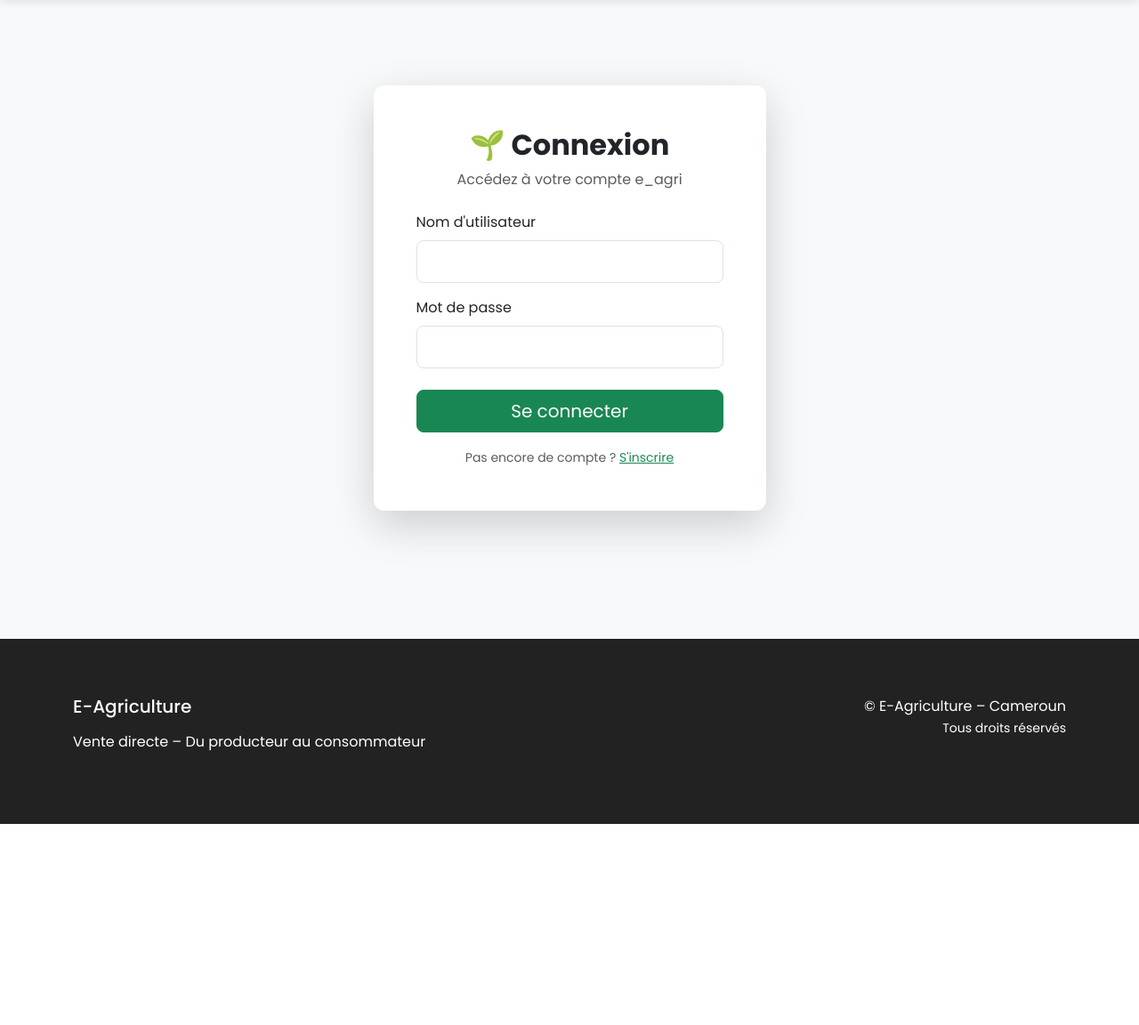
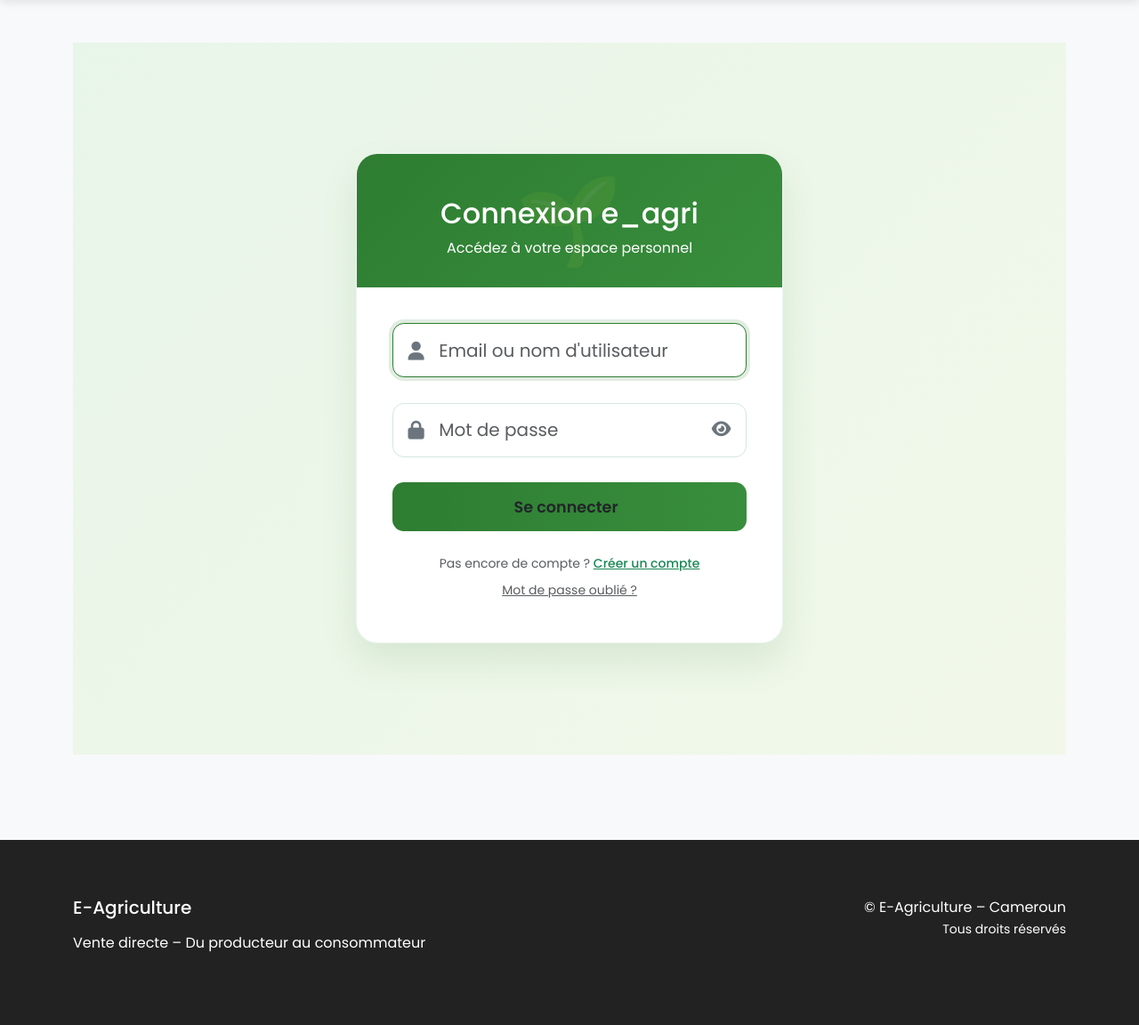
Before and after one commit to Rosvel4044/e_agri, a Django app: page /agri_market/connexion/ in a window 1280 px wide. Shown: the part 60-1212 px from the top of the page at 89% size. Before the commit the page ends 986 px from the top, so only its background shows below. Run offline with Django 5.2, Linux system fonts and the light colour scheme.

Commit message:
Update connexion.html

```diff
--- a/agri_market/templates/connexion.html
+++ b/agri_market/templates/connexion.html
@@ -1,72 +1,237 @@
 {% extends 'base.html' %}
-
 {% block title %}Connexion - e_agri{% endblock %}
 
+{% block extra_css %}
+<style>
+    .auth-wrapper {
+        min-height: 100vh;
+        background: linear-gradient(135deg, #e8f5e9 0%, #f1f8e9 100%);
+        display: flex;
+        align-items: center;
+        justify-content: center;
+        padding: 2rem 1rem;
+    }
+
+    .auth-card {
+        background: white;
+        border-radius: 1.5rem;
+        box-shadow: 0 20px 40px rgba(46, 125, 50, 0.12);
+        overflow: hidden;
+        max-width: 480px;
+        width: 100%;
+        border: 1px solid rgba(46, 125, 50, 0.08);
+        transition: all 0.4s ease;
+    }
+
+    .auth-header {
+        background: linear-gradient(135deg, #2e7d32 0%, #388e3c 100%);
+        color: white;
+        padding: 3rem 2rem 2rem;
+        text-align: center;
+        position: relative;
+    }
+
+    .auth-header::before {
+        content: '🌱';
+        position: absolute;
+        font-size: 6rem;
+        opacity: 0.12;
+        top: 50%;
+        left: 50%;
+        transform: translate(-50%, -50%);
+        z-index: 0;
+    }
+
+    .auth-header h2,
+    .auth-header p {
+        position: relative;
+        z-index: 1;
+    }
+
+    .auth-body {
+        padding: 2.5rem 2.5rem 3rem;
+    }
+
+    .form-group {
+        position: relative;
+        margin-bottom: 1.8rem;
+    }
+
+    .form-control {
+        border-radius: 0.8rem;
+        padding: 0.9rem 1.2rem 0.9rem 3.2rem;
+        border: 1px solid #d1e7dd;
+        transition: all 0.3s ease;
+    }
+
+    .form-control:focus {
+        border-color: #2e7d32;
+        box-shadow: 0 0 0 0.25rem rgba(46, 125, 50, 0.15);
+    }
+
+    .input-icon {
+        position: absolute;
+        left: 1.1rem;
+        top: 50%;
+        transform: translateY(-50%);
+        color: #6c757d;
+        font-size: 1.3rem;
+        z-index: 1;
+    }
+
+    .password-toggle {
+        position: absolute;
+        right: 1.1rem;
+        top: 50%;
+        transform: translateY(-50%);
+        cursor: pointer;
+        color: #6c757d;
+        font-size: 1.2rem;
+    }
+
+    .btn-connect {
+        background: linear-gradient(90deg, #2e7d32 0%, #388e3c 100%);
+        border: none;
+        padding: 0.9rem;
+        font-weight: 600;
+        font-size: 1.1rem;
+        border-radius: 0.8rem;
+        transition: all 0.3s ease;
+    }
+
+    .btn-connect:hover {
+        background: linear-gradient(90deg, #1b5e20 0%, #2e7d32 100%);
+        transform: translateY(-2px);
+        box-shadow: 0 8px 20px rgba(46, 125, 50, 0.3);
+    }
+
+    .btn-connect:active {
+        transform: translateY(0);
+    }
+
+    .loader {
+        display: none;
+        border: 3px solid #f3f3f3;
+        border-top: 3px solid #2e7d32;
+        border-radius: 50%;
+        width: 24px;
+        height: 24px;
+        animation: spin 1s linear infinite;
+        margin: 0 auto;
+    }
+
+    @keyframes spin {
+        0% { transform: rotate(0deg); }
+        100% { transform: rotate(360deg); }
+    }
+
+    @media (max-width: 576px) {
+        .auth-body { padding: 2rem 1.5rem; }
+        .auth-header { padding: 2.5rem 1.5rem 1.8rem; }
+    }
+</style>
+{% endblock %}
+
 {% block content %}
-<div class="container py-5">
-    <div class="row justify-content-center">
-        <div class="col-md-6 col-lg-5">
-            <div class="card shadow-lg">
-                <div class="card-body p-5">
 
-                    <div class="text-center mb-4">
-                        <h2 class="fw-bold">🌱 Connexion</h2>
-                        <p class="text-muted">Accédez à votre compte e_agri</p>
+<div class="auth-wrapper">
+    <div class="auth-card" data-aos="fade-up" data-aos-duration="800">
+        <div class="auth-header">
+            <h2 class="mb-2">Connexion e_agri</h2>
+            <p class="mb-0 opacity-85">Accédez à votre espace personnel</p>
         </div>
 
+        <div class="auth-body">
             {% if messages %}
                 {% for message in messages %}
-                            <div class="alert alert-{{ message.tags }} alert-dismissible fade show">
+                    <div class="alert alert-{{ message.tags }} alert-dismissible fade show mb-4" role="alert">
                         {{ message }}
-                                <button type="button" class="btn-close" data-bs-dismiss="alert"></button>
+                        <button type="button" class="btn-close" data-bs-dismiss="alert" aria-label="Close"></button>
                     </div>
                 {% endfor %}
             {% endif %}
 
-                    <form method="POST">
+            <form method="POST" id="loginForm">
                 {% csrf_token %}
 
-                        <!-- 🔑 IMPORTANT POUR ÉVITER LA BOUCLE -->
-                        {% if request.GET.next %}
-                            <input type="hidden" name="next" value="{{ request.GET.next }}">
-                        {% endif %}
-
-                        <div class="mb-3">
-                            <label class="form-label">Nom d'utilisateur</label>
+                <!-- Champ identifiant -->
+                <div class="form-group position-relative">
+                    <i class="fas fa-user input-icon"></i>
                     <input type="text"
+                           name="email"
                            class="form-control form-control-lg"
-                                   name="username"
-                                   required>
+                           placeholder="Email ou nom d'utilisateur"
+                           required
+                           autofocus>
                 </div>
 
-                        <div class="mb-4">
-                            <label class="form-label">Mot de passe</label>
+                <!-- Champ mot de passe -->
+                <div class="form-group position-relative">
+                    <i class="fas fa-lock input-icon"></i>
                     <input type="password"
+                           name="password"
+                           id="passwordField"
                            class="form-control form-control-lg"
-                                   name="password"
+                           placeholder="Mot de passe"
                            required>
+                    <i class="fas fa-eye password-toggle" id="togglePassword"></i>
                 </div>
 
-                        <!-- ✅ LE VRAI BOUTON -->
-                        <button type="submit"
-                                class="btn btn-success btn-lg w-100 mb-3">
-                            Se connecter
+                <!-- Bouton connexion avec loader -->
+                <button type="submit" class="btn btn-connect w-100 d-flex align-items-center justify-content-center" id="submitBtn">
+                    <span class="me-2">Se connecter</span>
+                    <div class="loader" id="loader"></div>
                 </button>
 
-                        <div class="text-center">
+                <div class="text-center mt-4">
                     <small class="text-muted">
                         Pas encore de compte ?
-                                <a href="{% url 'agri_market:inscription' %}"
-                                   class="text-success">
-                                    S'inscrire
+                        <a href="{% url 'agri_market:inscription' %}" class="text-success fw-medium">
+                            Créer un compte
                         </a>
+                    </small>
+                    <br>
+                    <small class="text-muted mt-2 d-block">
+                        <a href="#" class="text-muted">Mot de passe oublié ?</a>
                     </small>
                 </div>
             </form>
-
         </div>
     </div>
 </div>
-    </div>
-</div>
+
 {% endblock %}
+
+{% block extra_js %}
+<script>
+    // Toggle visibilité mot de passe
+    const togglePassword = document.querySelector('#togglePassword');
+    const passwordField = document.querySelector('#passwordField');
+
+    togglePassword.addEventListener('click', function () {
+        const type = passwordField.getAttribute('type') === 'password' ? 'text' : 'password';
+        passwordField.setAttribute('type', type);
+        this.classList.toggle('fa-eye');
+        this.classList.toggle('fa-eye-slash');
+    });
+
+    // Loader pendant soumission
+    document.getElementById('loginForm').addEventListener('submit', function() {
+        const btn = document.getElementById('submitBtn');
+        const loader = document.getElementById('loader');
+        btn.disabled = true;
+        btn.querySelector('span').textContent = 'Connexion en cours...';
+        loader.style.display = 'inline-block';
+    });
+</script>
+
+<!-- AOS pour animation d'entrée (optionnel mais très joli) -->
+<script src="https://unpkg.com/aos@2.3.1/dist/aos.js"></script>
+<script>
+    AOS.init({
+        duration: 800,
+        once: true,
+        offset: 100
+    });
+</script>
+{% endblock %}
```
Lines whose indentation alone changed are shown as unchanged.
